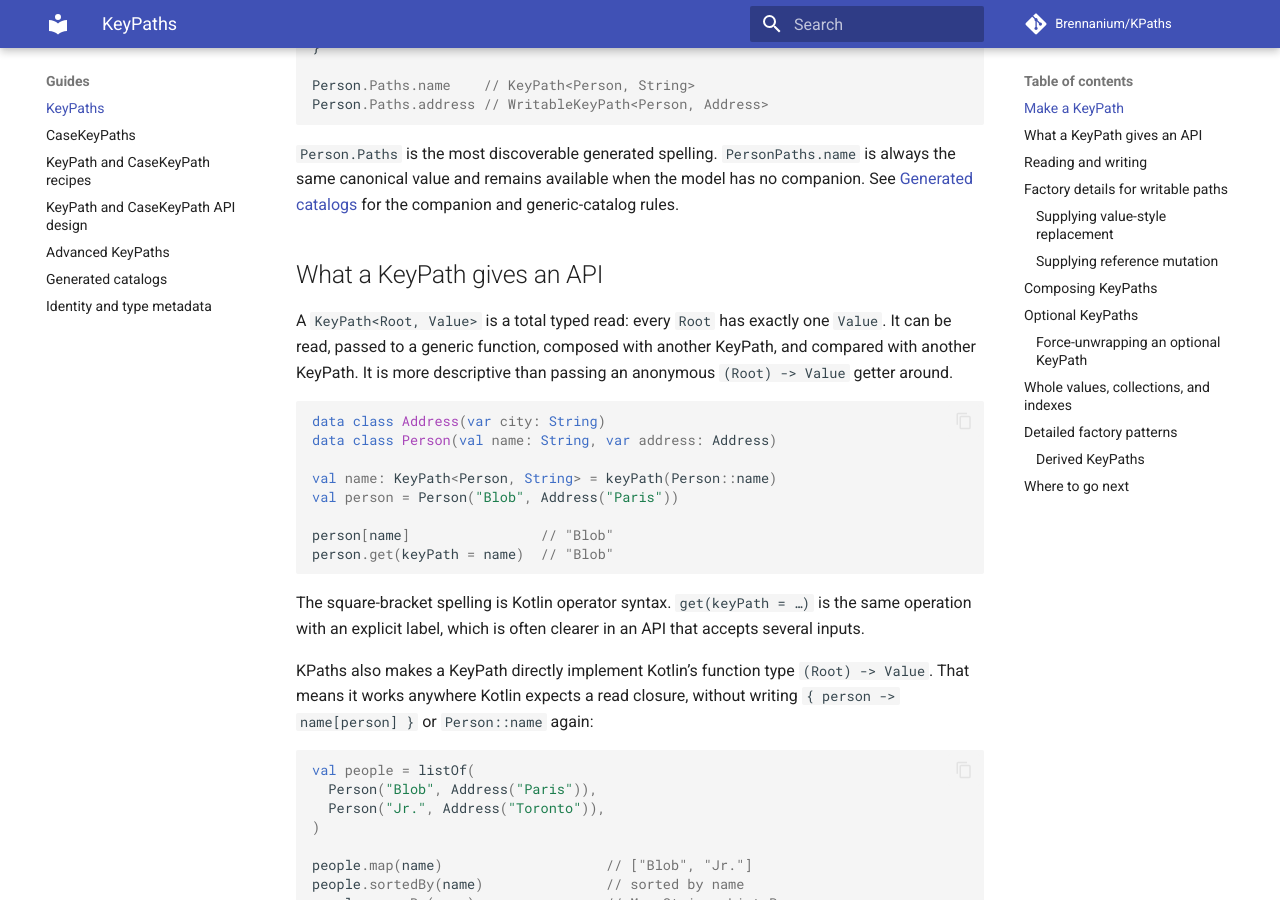
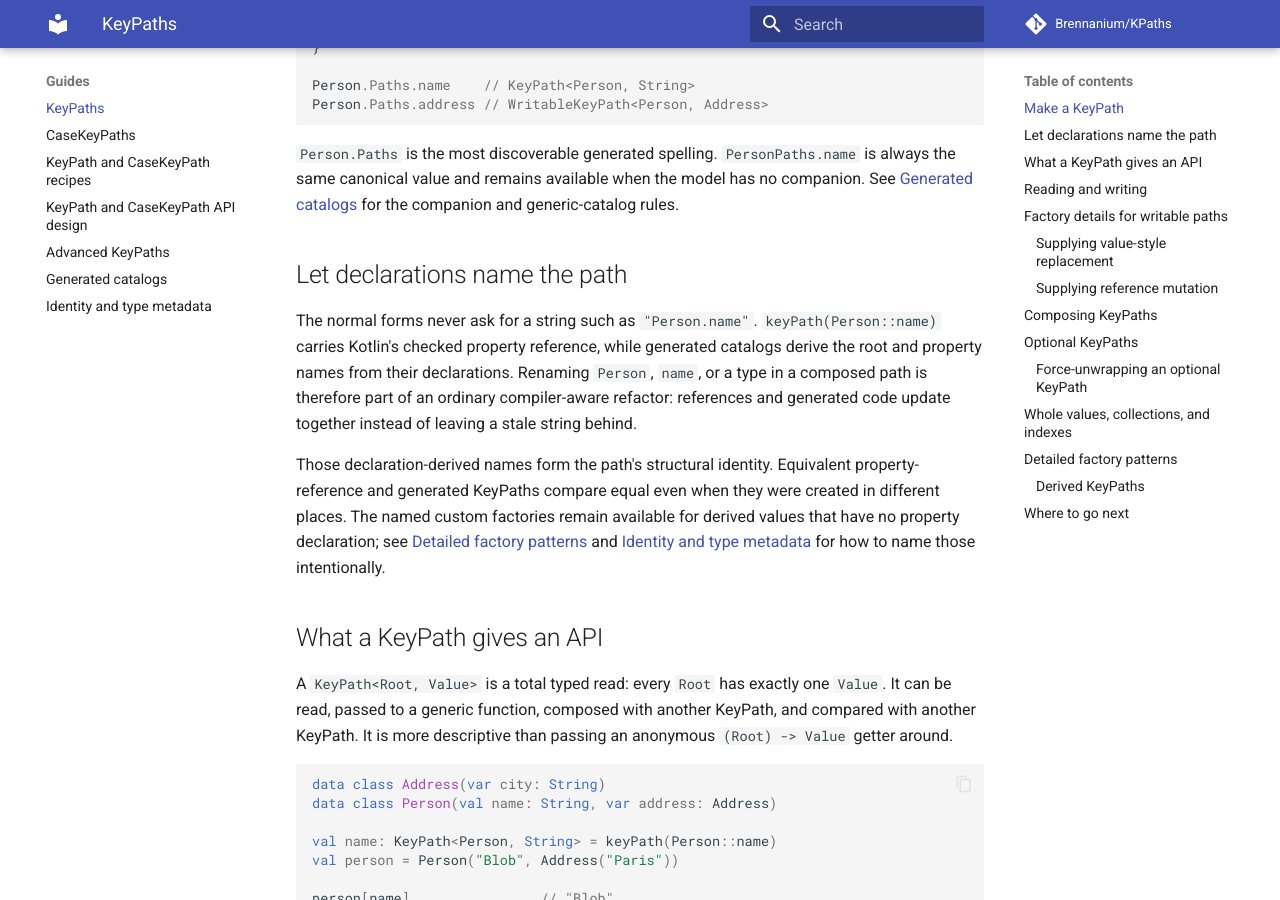
Before and after one commit to Brennanium/KPaths, an MkDocs documentation site: the page built from docs/key-paths.md, in a window 1280 px wide and 900 px high, scrolled down 641 px. Built offline with MkDocs 1.6.1 and Material for MkDocs 9.7.7, drawn with Linux system fonts in a browser that asks for light colours; comment, search, counter and statistics services are not loaded; some of the changed text lies outside the part shown.

Commit message:
Explain declaration-derived path identity

````diff
--- a/docs/key-paths.md
+++ b/docs/key-paths.md
@@ -30,6 +30,20 @@ Person.Paths.address // WritableKeyPath<Person, Address>
 `Person.Paths` is the most discoverable generated spelling. `PersonPaths.name` is always the same
 canonical value and remains available when the model has no companion. See [Generated catalogs](generation.md)
 for the companion and generic-catalog rules.
+
+## Let declarations name the path
+
+The normal forms never ask for a string such as `"Person.name"`. `keyPath(Person::name)` carries
+Kotlin's checked property reference, while generated catalogs derive the root and property names
+from their declarations. Renaming `Person`, `name`, or a type in a composed path is therefore part
+of an ordinary compiler-aware refactor: references and generated code update together instead of
+leaving a stale string behind.
+
+Those declaration-derived names form the path's structural identity. Equivalent property-reference
+and generated KeyPaths compare equal even when they were created in different places. The named
+custom factories remain available for derived values that have no property declaration; see
+[Detailed factory patterns](#detailed-factory-patterns) and [Identity and type metadata](identity.md)
+for how to name those intentionally.
 
 ## What a KeyPath gives an API
 
@@ -377,7 +391,9 @@ val normalizedName: KeyPath<Person, String> = keyPath("normalizedName") { person
 ```
 
 The name is part of the KeyPath’s `PathId`. Use a stable, root-local name; two separately-created
-KeyPaths with the same root type and name compare equal.
+KeyPaths with the same root type and name compare equal. Because this name is a string, the
+compiler cannot carry it through a rename; prefer a property reference or generated catalog
+whenever a declaration exists for the value.
 
 The `PathId` overload is lower level. It is for library authors who need a custom multi-segment
 identity or who must pass an explicit `TypeId`:
````
Also changed, not shown: docs/case-paths.md (+15 -0 lines), docs/identity.md (+16 -0 lines).
